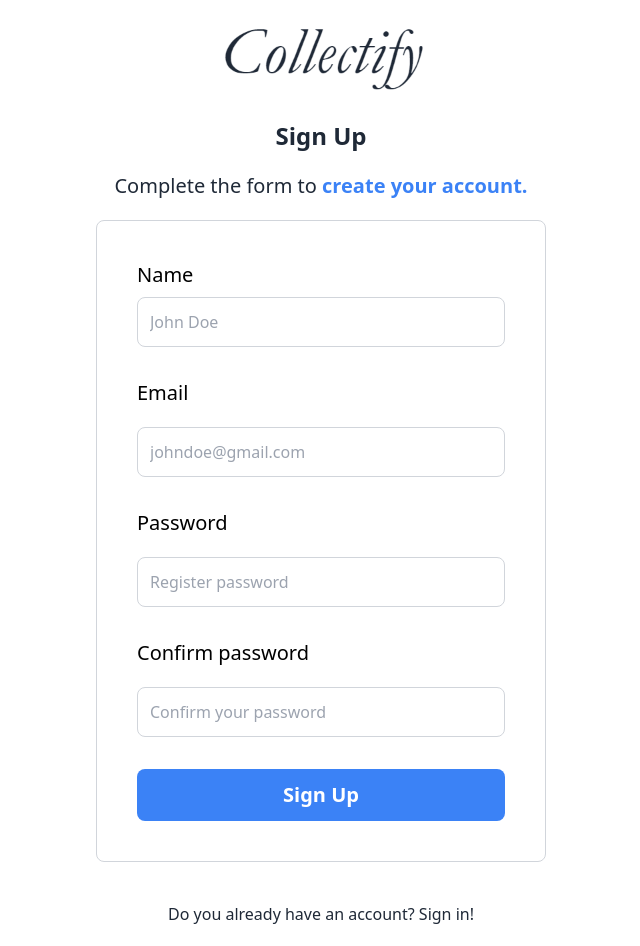
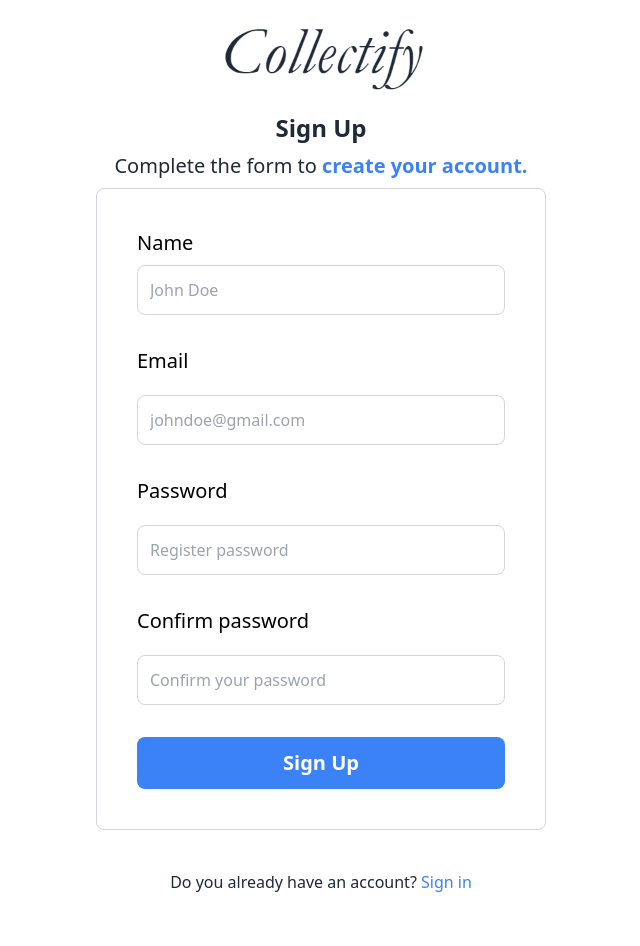
Before and after one commit to mcmmiguel/Collectify-Frontend, a React (Vite) app: page /auth/register in a window 1280 px wide. Shown: the whole page, without its empty margins (319-959 px from the left). After the commit the page ends 914 px from the top, so only its background shows below. Built offline with nearby package versions, Linux system fonts and the light colour scheme; no server answers.

Commit message:
Style. Auth styles

```diff
--- a/src/layouts/AuthLayout.tsx
+++ b/src/layouts/AuthLayout.tsx
@@ -12,7 +12,7 @@ const AuthLayout = () => {
                         <Logo darkMode={false} />
                     </div>
 
-                    <div className="mt-5" >
+                    <div className="mt-3" >
                         <Outlet />
                     </div>
                 </div>
--- a/src/views/auth/LoginView.tsx
+++ b/src/views/auth/LoginView.tsx
@@ -93,12 +93,15 @@ const LoginView = () => {
             </form>
 
             <nav className="mt-10 flex flex-col space-y-4">
-                <Link
-                    className="text-center text-text-light dark:text-text-dark font-normal"
-                    to={'/auth/register'}
-                >
-                    You don't have an account? Sign Up!
-                </Link>
+                <p className="text-center text-text-light dark:text-text-dark font-normal">
+                    You don't have an account? {''}
+                    <Link
+                        to={'/auth/register'}
+                        className="text-link-light hover:text-hover-link-light"
+                    >
+                        Sign Up
+                    </Link>
+                </p>
             </nav>
         </>
     )
--- a/src/views/auth/RegisterView.tsx
+++ b/src/views/auth/RegisterView.tsx
@@ -34,14 +34,14 @@ const RegisterView = () => {
     return (
         <>
             <h1 className="text-2xl text-center font-black text-text-light dark:text-text-dark">Sign Up</h1>
-            <p className="text-xl text-center font-light text-text-light mt-5">
+            <p className="text-xl text-center font-light text-text-light mt-2">
                 Complete the form to{''}
                 <span className=" text-primary-light font-bold"> create your account.</span>
             </p>
 
             <form
                 onSubmit={handleSubmit(handleRegister)}
-                className="space-y-8 p-10 mt-5 rounded-lg border-border-light border dark:bg-background-dark"
+                className="space-y-8 p-10 mt-2 rounded-lg border-border-light border dark:bg-background-dark"
                 noValidate
             >
 
@@ -137,12 +137,15 @@ const RegisterView = () => {
             </form>
 
             <nav className="mt-10 flex flex-col space-y-4">
-                <Link
-                    className="text-center text-text-light dark:text-text-dark font-normal"
-                    to={'/auth/login'}
-                >
-                    Do you already have an account? Sign in!
-                </Link>
+                <p className="text-center text-text-light dark:text-text-dark font-normal">
+                    Do you already have an account? {''}
+                    <Link
+                        to={'/auth/login'}
+                        className="text-link-light hover:text-hover-link-light"
+                    >
+                        Sign in
+                    </Link>
+                </p>
             </nav>
         </>
     )
```
